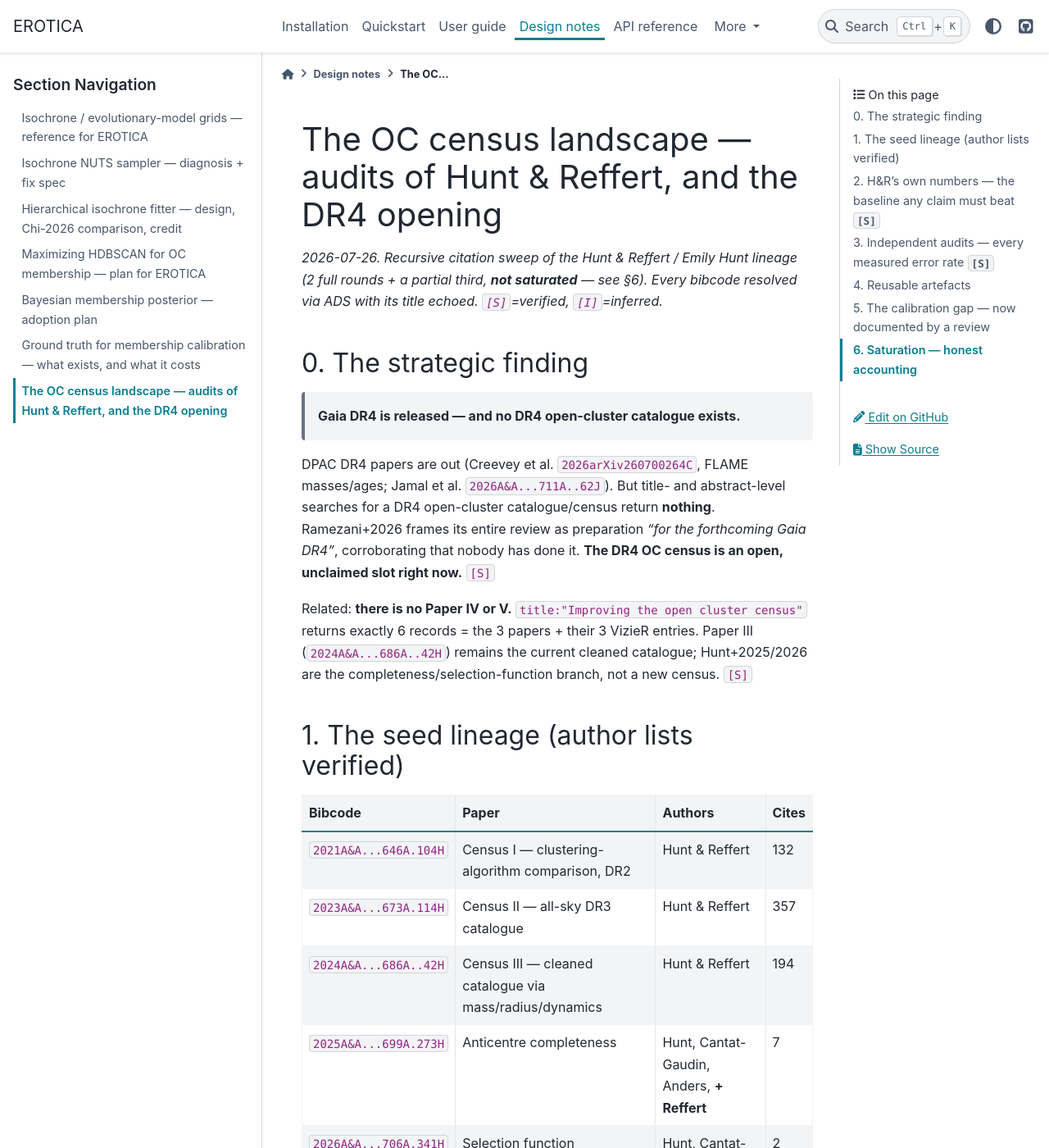
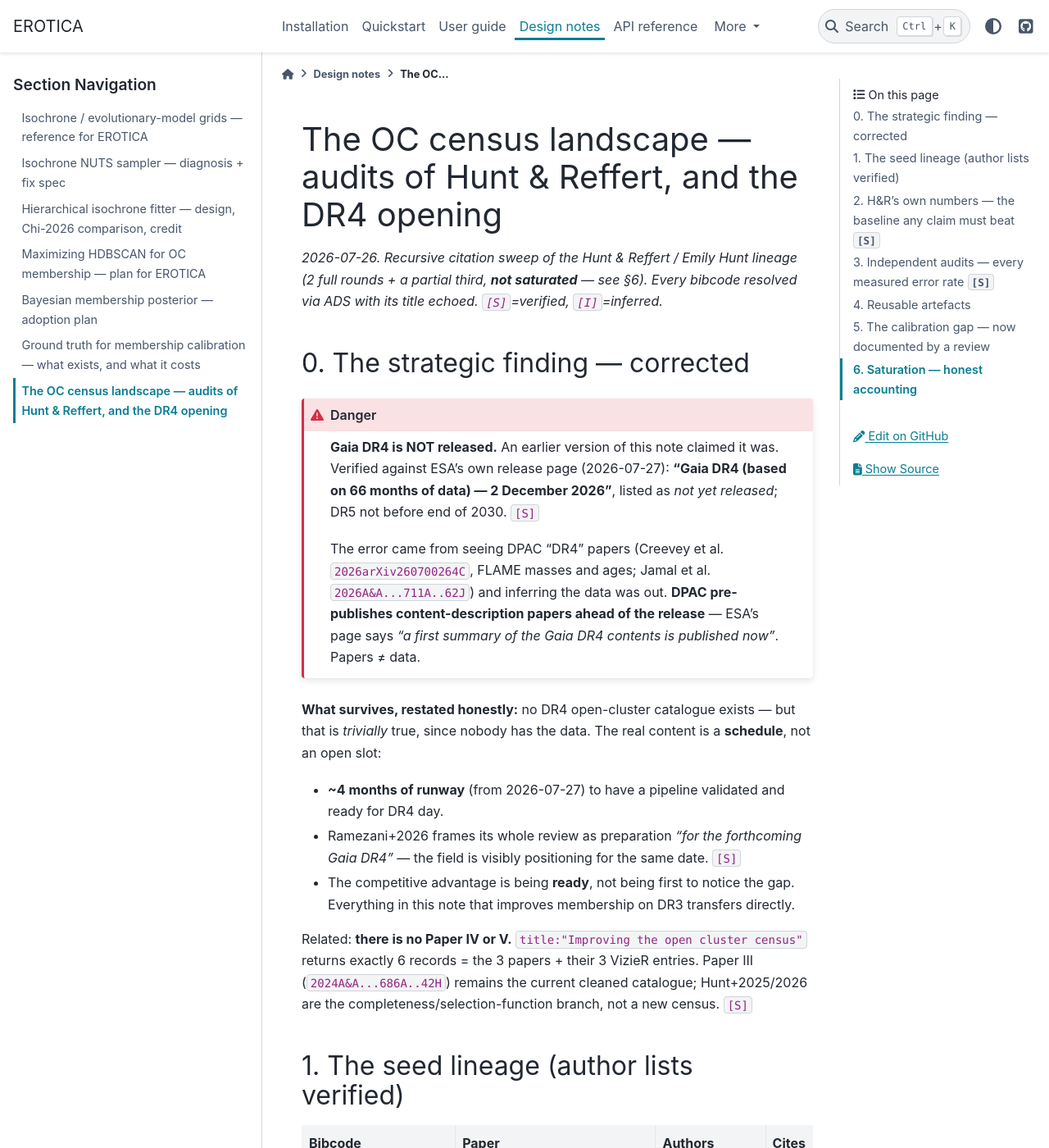
Before and after one commit to notluquis/erotica, a Sphinx documentation site: the page built from docs/design-notes/oc_census_landscape.md, in a window 1280 px wide and 1400 px high. Shown: the whole window at 82% size. Built offline with Sphinx 7.4.7 and the PyData theme 0.15.4, drawn with Linux system fonts in a browser that asks for light colours.

Commit message:
docs: correct the DR4 claim -- Gaia DR4 is NOT released
An agent reported "Gaia DR4 is released and no DR4 open cluster catalogue
exists" and I propagated it as the round's strategic finding. It is wrong.
ESA's own release page, checked 2026-07-27, lists Gaia DR4 as 2 December 2026,
not yet released, with DR5 not before end of 2030.

The agent had seen DPAC "DR4" papers (Creevey FLAME masses/ages, Jamal
extragalactic classification) and inferred the data was out. DPAC pre-publishes
content-description papers ahead of the release -- ESA's page says "a first
summary of the Gaia DR4 contents is published now". Papers are not data.

What survives is weaker but still useful: "no DR4 catalogue exists" is trivially
true because nobody has the data, so the content is a schedule rather than an
open slot -- roughly four months to have a validated pipeline ready for DR4 day,
with the advantage going to whoever is ready rather than whoever spots the gap.
Everything that improves membership on DR3 transfers directly.

Co-Authored-By: Claude Opus 5 (1M context) <noreply@anthropic.com>

````diff
--- a/docs/design-notes/oc_census_landscape.md
+++ b/docs/design-notes/oc_census_landscape.md
@@ -4,15 +4,27 @@ _2026-07-26. Recursive citation sweep of the Hunt & Reffert / Emily Hunt lineage
 a partial third, **not saturated** — see §6). Every bibcode resolved via ADS with its title echoed.
 `[S]`=verified, `[I]`=inferred._
 
-## 0. The strategic finding
+## 0. The strategic finding — corrected
 
-> **Gaia DR4 is released — and no DR4 open-cluster catalogue exists.**
+```{danger}
+**Gaia DR4 is NOT released.** An earlier version of this note claimed it was. Verified against ESA's
+own release page (2026-07-27): **"Gaia DR4 (based on 66 months of data) — 2 December 2026"**, listed
+as *not yet released*; DR5 not before end of 2030. `[S]`
 
-DPAC DR4 papers are out (Creevey et al. `2026arXiv260700264C`, FLAME masses/ages; Jamal et al.
-`2026A&A...711A..62J`). But title- and abstract-level searches for a DR4 open-cluster
-catalogue/census return **nothing**. Ramezani+2026 frames its entire review as preparation *"for the
-forthcoming Gaia DR4"*, corroborating that nobody has done it. **The DR4 OC census is an open,
-unclaimed slot right now.** `[S]`
+The error came from seeing DPAC "DR4" papers (Creevey et al. `2026arXiv260700264C`, FLAME masses and
+ages; Jamal et al. `2026A&A...711A..62J`) and inferring the data was out. **DPAC pre-publishes
+content-description papers ahead of the release** — ESA's page says *"a first summary of the Gaia DR4
+contents is published now"*. Papers ≠ data.
+```
+
+**What survives, restated honestly:** no DR4 open-cluster catalogue exists — but that is *trivially*
+true, since nobody has the data. The real content is a **schedule**, not an open slot:
+
+- **~4 months of runway** (from 2026-07-27) to have a pipeline validated and ready for DR4 day.
+- Ramezani+2026 frames its whole review as preparation *"for the forthcoming Gaia DR4"* — the field is
+  visibly positioning for the same date. `[S]`
+- The competitive advantage is being **ready**, not being first to notice the gap. Everything in this
+  note that improves membership on DR3 transfers directly.
 
 Related: **there is no Paper IV or V.** `title:"Improving the open cluster census"` returns exactly
 6 records = the 3 papers + their 3 VizieR entries. Paper III (`2024A&A...686A..42H`) remains the
````
